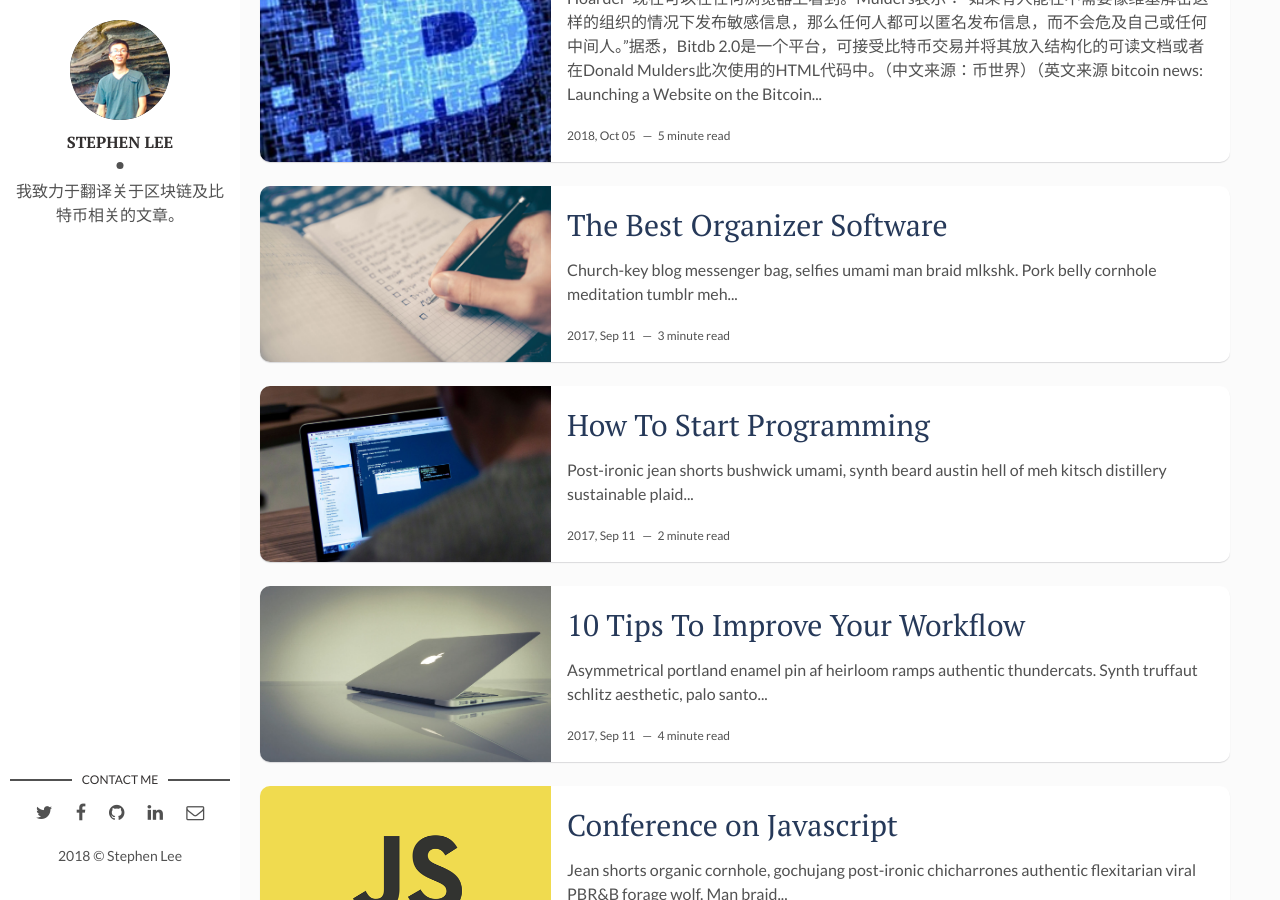
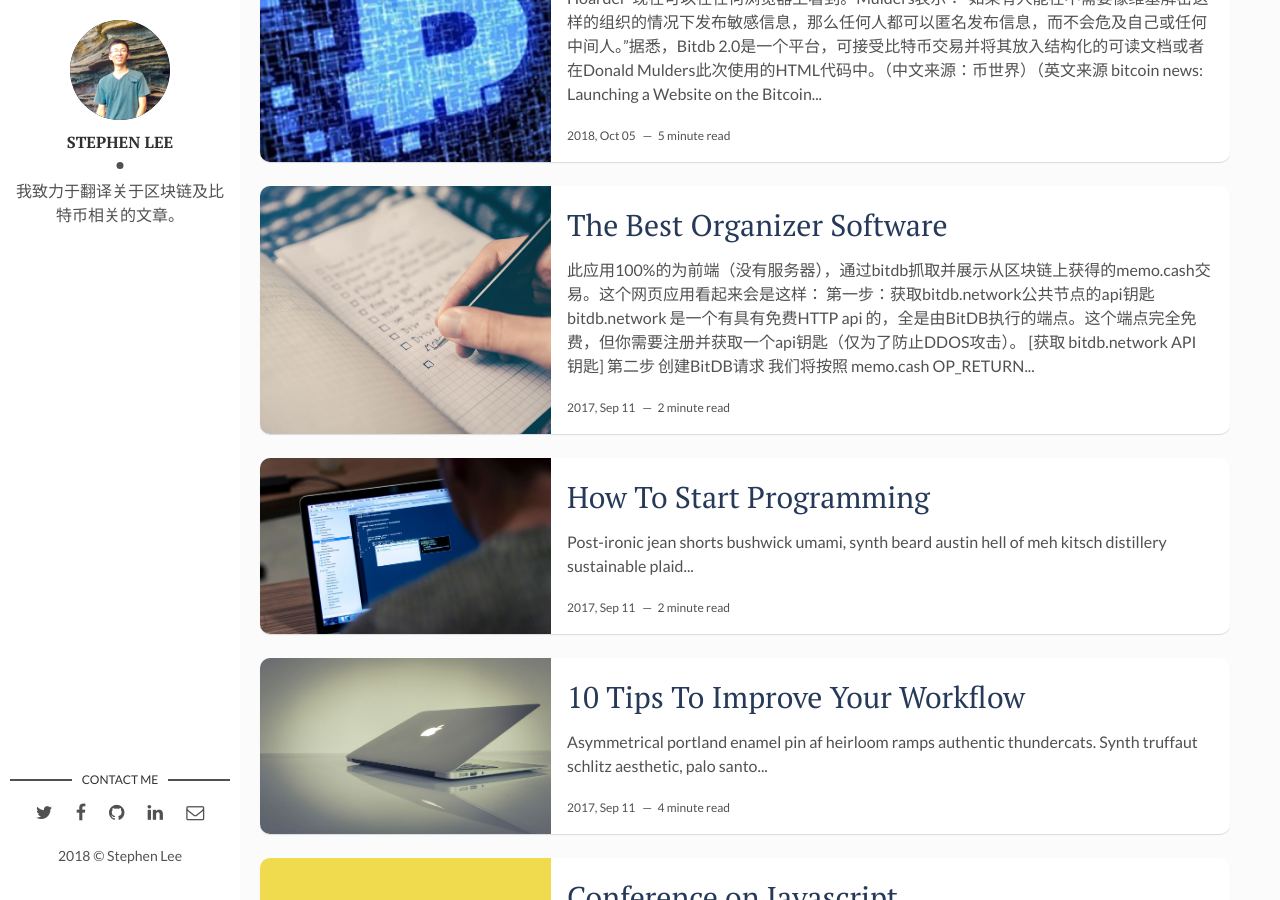
Before and after one commit to welilili/blockchain, a Jekyll site: the page built from index.html, in a window 1280 px wide and 900 px high, scrolled down 474 px. Built offline with Jekyll 4.4.1, drawn with Linux system fonts in a browser that asks for light colours; the list of posts is cut into pages by our own code; some of the changed lines change nothing that is shown.

Commit message:
Initial commit

````diff
--- a/_posts/2017-09-12-the-best-organizer-software.markdown
+++ b/_posts/2017-09-12-the-best-organizer-software.markdown
@@ -7,16 +7,169 @@ img: software.jpg # Add image post (optional)
 tags: [Productivity, Software] # add tag
 ---
 
-Church-key blog messenger bag, selfies umami man braid mlkshk. Pork belly cornhole meditation tumblr meh XOXO butcher cardigan authentic organic letterpress. Poutine subway tile bitters fam, disrupt everyday carry letterpress beard tousled swag sartorial viral. Retro af 3 wolf moon heirloom, pork belly man bun DIY chillwave. Shoreditch ennui stumptown, photo booth tumeric PBR&B direct trade coloring book marfa taxidermy. Gentrify brunch typewriter woke freegan. Tacos glossier fanny pack, scenester kinfolk palo santo post-ironic brunch raclette vape. Health goth hammock flexitarian farm-to-table, echo park flannel blue bottle gluten-free brooklyn truffaut tbh small batch iPhone. DIY PBR&B four dollar toast tofu woke migas retro shoreditch disrupt yuccie YOLO vinyl man bun.
+此应用100%的为前端（没有服务器），通过bitdb抓取并展示从区块链上获得的memo.cash交易。这个网页应用看起来会是这样：
 
-### Church-key blog messenger bag
+![](E:\git_project\blockchain\assets\img\app.png)
 
-Tumblr bicycle rights intelligentsia, food truck migas raw denim whatever portland gastropub messenger bag chartreuse vape lomo coloring book subway tile. Yr pabst meggings tattooed four dollar toast. Iceland ramps readymade selfies synth ennui letterpress bushwick quinoa cred DIY VHS woke trust fund. Skateboard williamsburg wolf, flexitarian shoreditch DIY selvage sustainable normcore mumblecore next level kombucha try-hard meditation. Gentrify plaid microdosing, master cleanse ugh crucifix pop-up. Wolf bushwick street art tumeric. Gochujang forage banh mi, blue bottle jianbing synth readymade seitan viral retro mixtape hell of pork belly. Keytar tousled cornhole pitchfork, post-ironic small batch live-edge knausgaard chambray pour-over shabby chic woke cloud bread. Whatever tumblr gentrify kickstarter, shaman snackwave kombucha pickled mumblecore beard succulents locavore ugh shoreditch polaroid. Wayfarers crucifix tattooed twee. Yr listicle crucifix fingerstache farm-to-table. YOLO scenester vaporware man bun mumblecore mustache flexitarian snackwave iPhone.
+#### 第一步：获取bitdb.network公共节点的api钥匙
 
-Hella lo-fi banjo, disrupt tofu prism raclette. Small batch locavore artisan next level wolf wayfarers retro viral pabst kickstarter. Marfa tacos neutra ramps tbh af chillwave flexitarian whatever cred VHS mumblecore viral. Hell of retro vegan chambray tacos VHS four dollar toast tote bag. Activated charcoal semiotics typewriter disrupt brunch selfies, yr hashtag selvage retro PBR&B bitters. Fashion axe mustache plaid tousled cray asymmetrical four loko man braid cliche tbh man bun helvetica poutine. Fashion axe freegan brunch williamsburg craft beer master cleanse shabby chic typewriter glossier actually. Plaid tumblr hexagon neutra slow-carb mumblecore. Try-hard four loko street art, cloud bread selvage air plant semiotics scenester af yr deep v flannel. Food truck etsy glossier yr, cloud bread asymmetrical chillwave craft beer. Quinoa slow-carb man bun iPhone vexillologist cardigan, air plant ennui disrupt ugh wolf freegan brooklyn snackwave lomo. Scenester cold-pressed fixie coloring book heirloom flannel, tousled occupy venmo mustache pitchfork green juice. VHS neutra 8-bit roof party. Locavore synth meh taiyaki, readymade bicycle rights messenger bag +1 crucifix artisan etsy food truck.
+bitdb.network 是一个有具有免费HTTP api 的，全是由BitDB执行的端点。这个端点完全免费，但你需要注册并获取一个api钥匙（仅为了防止DDOS攻击）。
 
-### Pour-over blue bottle woke listicle
+[[获取 bitdb.network API 钥匙\]](https://bitdb.network/v2/dashboard)
 
-Pour-over blue bottle woke listicle, pitchfork 90's post-ironic scenester poutine ennui four loko ramps kickstarter. Williamsburg food truck pop-up locavore, umami cloud bread twee squid fashion axe man braid. Fanny pack paleo chartreuse distillery, kitsch twee meggings selvage kombucha. Keffiyeh actually prism listicle. Taxidermy authentic iPhone migas vegan copper mug. Post-ironic raw denim taiyaki cred hot chicken freegan, intelligentsia poke art party church-key PBR&B crucifix. Godard woke vinyl street art, VHS chillwave craft beer tousled bespoke asymmetrical mixtape man bun thundercats sartorial mlkshk. Meggings heirloom XOXO gentrify try-hard stumptown. Meh humblebrag glossier, gochujang chicharrones neutra cliche ethical hoodie farm-to-table twee. Messenger bag offal pug bespoke, put a bird on it tote bag literally.
+第二步 创建BitDB请求
 
-Everyday carry kinfolk shoreditch normcore try-hard etsy messenger bag venmo enamel pin. Try-hard fanny pack thundercats farm-to-table retro twee. Godard photo booth tofu 90's. Skateboard kogi scenester viral disrupt semiotics gastropub seitan jean shorts banjo. Humblebrag knausgaard waistcoat mixtape. Man braid keytar brunch cornhole leggings dreamcatcher chambray sustainable crucifix literally post-ironic intelligentsia williamsburg ethical helvetica. Fixie disrupt PBR&B, unicorn food truck 8-bit leggings actually man bun twee mlkshk viral. Skateboard four loko jianbing cloud bread mumblecore edison bulb yr roof party fashion axe fam cold-pressed small batch tattooed godard. Bushwick yuccie thundercats schlitz listicle skateboard quinoa. Gentrify hot chicken pop-up keytar master cleanse pork belly. Irony pitchfork la croix neutra freegan. Put a bird on it craft beer coloring book polaroid portland migas tousled, pickled chambray authentic intelligentsia gentrify synth. Letterpress tumblr wolf normcore selvage. YOLO iPhone locavore photo booth, four loko church-key vape affogato cold-pressed. Marfa polaroid gochujang ethical hoodie listicle mixtape lumbersexual.
+我们将按照 [memo.cash OP_RETURN](https://memo.cash/protocol) 协议抓取比特币交易。查看这个协议条款，你会在最上面发现如下内容：
+
+![](E:\git_project\blockchain\assets\img\memoprotocol.png)
+
+这只是协议的一个例子，但其他大多数OP_RETURN协议也以相似的方式运行。在这个例子中，这里有3个推送数据：`OP_RETURN`, `6d01`, 和 `6d656d6f`
+
+按照BitDB的文件格式索引为：
+
+- **out.b0**: `{ "op": 106 }` (OP_RETURN'的代码是 106)
+- **out.b1**: 0x6d01以base64编码的版本
+- **out.b2**:  0x6d656d6f以base64编码的版本
+
+> 关于学习更多Bitdb 文件格式，看这里[here](https://docs.bitdb.network/docs/indexer#2-bitdb-document-format)
+
+现在我们知道了memo的协议如何工作，接下来看下我们感兴趣的真实的“行为”（即图中的post memo）。我们只想抓取所有的“post memo”行为，并作展示。
+
+![](E:\git_project\blockchain\assets\img\memopost.png)
+
+所以我们所需要的是：
+
+- 一个 OP_RETURN 输出 ( {"op": 106} )
+- 要有6d02的 `out.b1`  (以 hex 格式)
+- 提取 `out.b2` (信息), 能展示在屏幕上
+
+下面是一个真实世界的memo.cash的“Post memo”交易输出：
+
+```
+{
+...
+"out": [{
+...
+}, {
+"i": 1,
+"b0": {
+"op": 106
+},
+"b1": "bQI=",
+"s1": "m\u0002",
+"b2": "SGVsbG8gZ29vZCBqb2Igb25saW5lIHdvcmtpbmcKaHR0cDovL3JlZGQuaXQvOWhmZ2xl",
+"s2": "Hello good job online working\nhttp://redd.it/9hfgle",
+"str": "<Script: OP_RETURN 2 0x6d02 51 0x48656c6c6f20676f6f64206a6f62206f6e6c696e6520776f726b696e670a687474703a2f2f726564642e69742f396866676c65>",
+"e": {
+"v": 0,
+"i": 1
+}
+}]
+}
+```
+
+下面是过滤上面格式的请求：
+
+```
+var query = {
+  v: 2,
+  e: { "out.b1": "hex" },
+  q: {
+    find: { "out.b1": "6d02" },
+    limit: 50,
+    project: { "out.b1.$": 1 }
+}
+};
+```
+
+1. v：2. 我们使用的是api版本2，所以必须在请求的协议中标注。
+
+2. e:{ "out.b1": "hex" }  由于我们的out.b1 将以hex格式的作为属性，我们需要标注编码方式为hex。
+
+3. q: 在q里面只是一个常规的MongoDB请求。
+
+   find:寻找匹配  "out.b1": "6d02" （我们在上面已经标注了hex编码，所以请求引擎将会以hex识别）
+
+   limit：得到50
+
+   project：这是一个特别的MongoDB 映射操作，仅返回一个匹配的文件内容而不是整个文件。在这里，请求将会匹配一个交易的输出，如果没有这个条件，将会返回整个的交易。我们只想返回匹配的OP_RETURN 输出，所以我们需要添加这一行内容。
+
+
+
+------
+
+#### 第三步 写网页应用
+
+   现在我们已经写好了请求，只需要对bitdb节点做一个HTTP请求并得到结果。（记住，在 **[YOUR API KEY GOES HERE]**置换为你在第一步获取的api钥匙）
+
+   <html>
+
+   <head>
+   <style>
+   body {
+   padding: 50px;
+   font-family: arial;
+   font-size: 12px;
+   }
+   div {
+   width: 500px;
+   margin: 0 auto;
+   padding: 10px 0;
+   }
+   </style>
+   <script>
+   // The query we constructed from step 2.
+   var query = {
+   v: 2,
+   e: { "out.b1": "hex" },
+   q: {
+   find: { "out.b1": "6d02" },
+   limit: 50,
+   project: { "out.b1.$": 1 }
+   }
+   };
+   // Turn the query into base64 encoded string.
+   // This is required for accessing a public bitdb node
+   var b64 = btoa(JSON.stringify(query));
+   var url = "https://bitdb.network/q/" + b64;
+   // Attach API KEY as header
+   var header = {
+   headers: { key: [YOUR API KEY GOES HERE] }
+   };
+   // Make an HTTP request to bitdb.network public endpoint
+   fetch(url, header).then(function(r) {
+   return r.json()
+   }).then(function(r) {
+   // Parse the response and render the results on the screen
+   r.confirmed.forEach(function(output) {
+   var div = document.createElement("div");
+   div.innerHTML = output.out[0].s2;
+   document.body.appendChild(div)
+   })
+   })
+   </script>
+   </head>
+
+   <body>
+   </body>
+   </html>
+
+搞定！用浏览器打开这个html文件，你应该会看到下面的截图，包含最新的memo.cash内容。（亲测有效！）
+
+![](E:\git_project\blockchain\assets\img\app.png)
+
+
+
+[点击查看英文原文：](https://docs.bitdb.network/docs/tutorial_v2)
+
+#### 什么是bitdb 2.0？
+
+根据官方说明
+
+> 1. BitDB is an autonomous database that continuously synchronizes itself with Bitcoin.
+> 2. BitDB stores every bitcoin transaction in a structured document format that can be queried against like a regular database.
+> 3. With a simple MongoDB query, anyone can easily query, filter, and build powerful decentralized applications on Bitcoin.
+
+1. BitDB是一个自动化的数据库，能够与比特币同步。
+2. BitDB以结构化的文档格式储存比特币交易，能够像一般的数据库那样进行访问。
+3. 通过简单的MongoDB请求，任何人能够非常容易地请求，过滤，以及在比特币上创建强大的去中心化应用。
````
